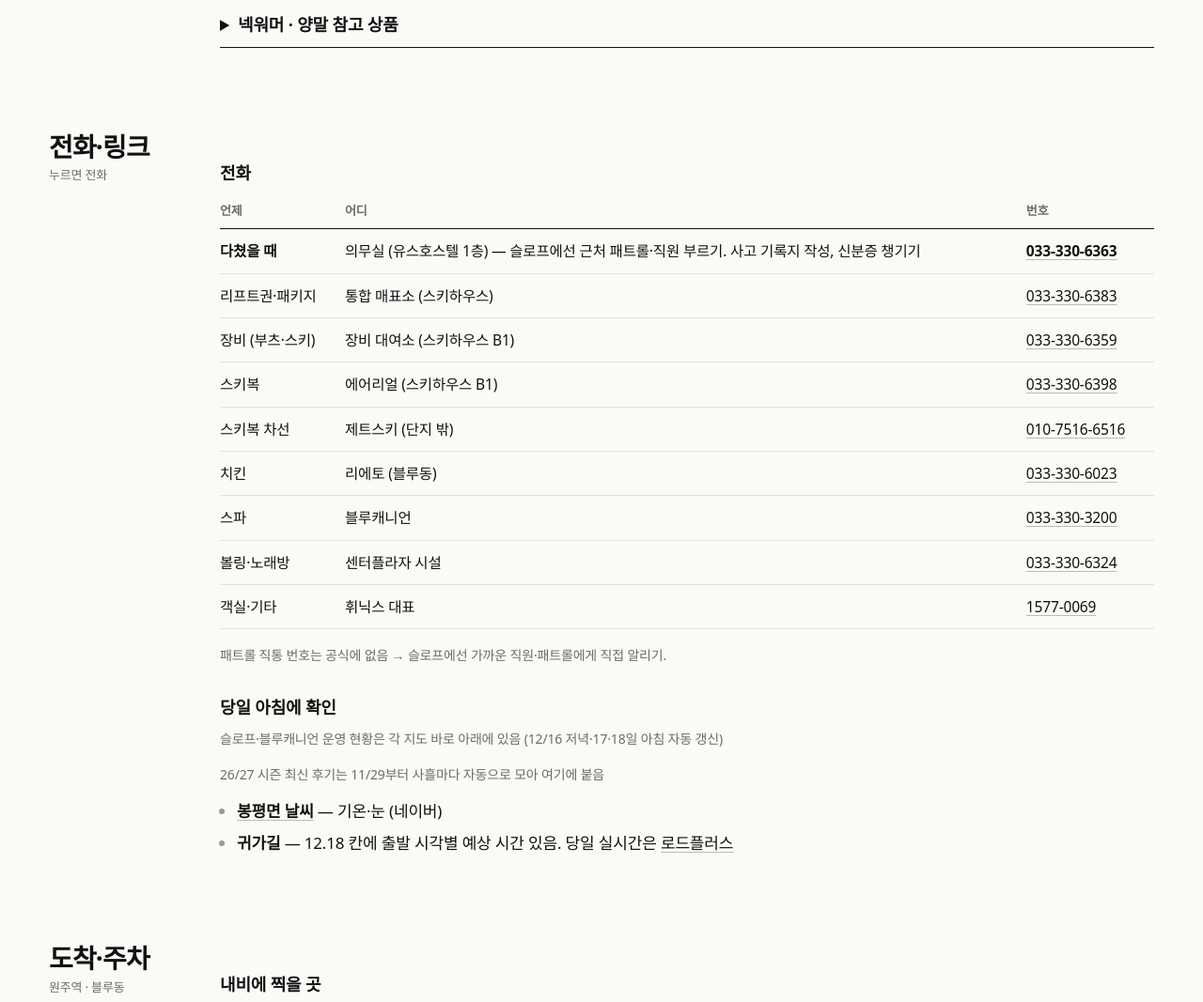
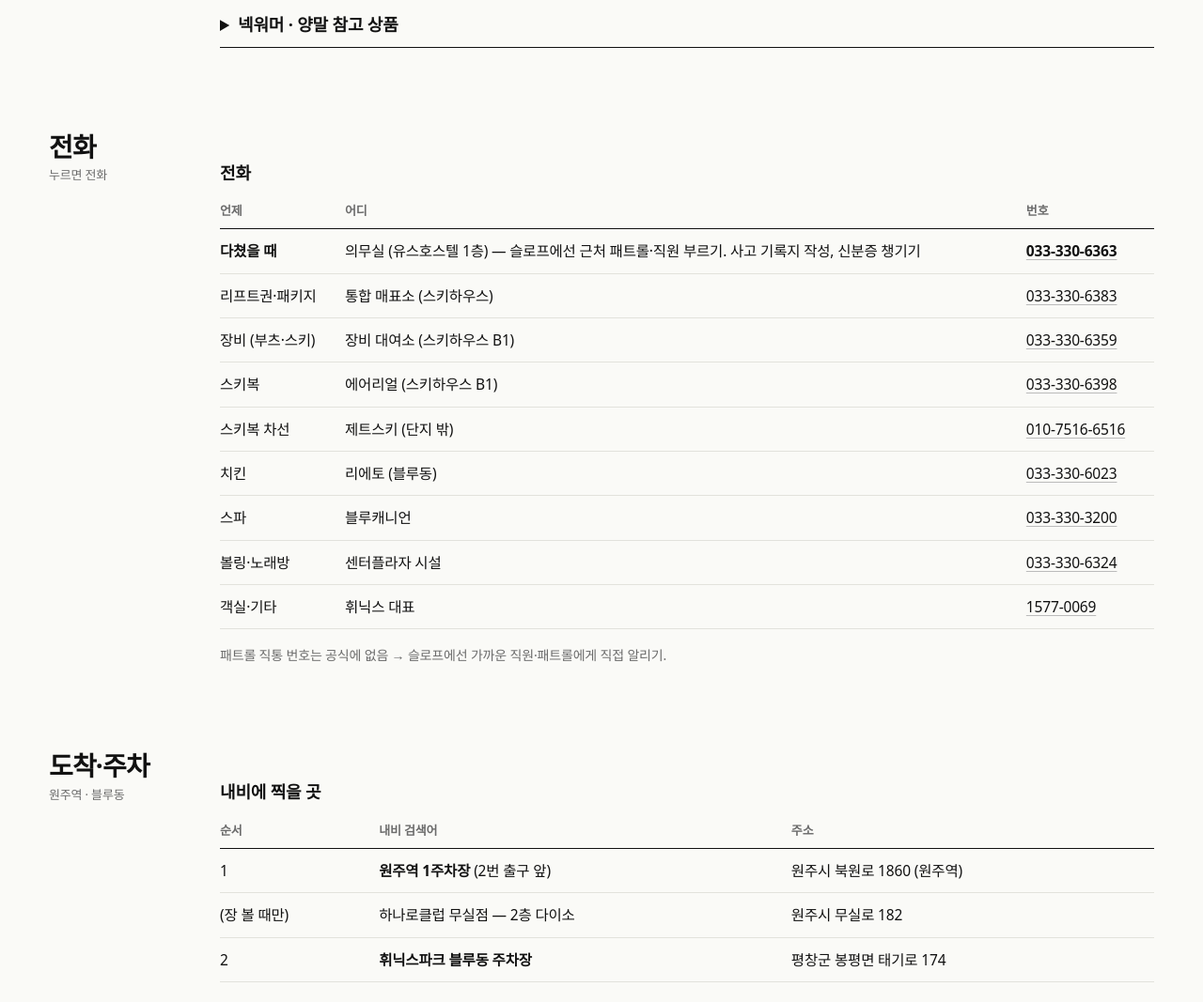
Before and after one commit to designinglaunguage/ski-1217, a plain HTML site: page index.html in a window 1280 px wide. Shown: the part 966-2033 px from the top of the page at 94% size. Drawn offline with Linux system fonts and the light colour scheme.

Commit message:
update 11-28 00:05

```diff
--- a/index.html
+++ b/index.html
@@ -114,7 +114,7 @@ nav.toc a.cur b{color:var(--accent,#c2410c);text-decoration:underline;text-under
 <h1>휘닉스 <mark>1박 2일</mark></h1>
 <nav class="toc">
 <a href="#p"><b>준비물</b><span>살 것 · 챙길 것 · 장보기</span></a>
-<a href="#call"><b>전화·링크</b><span>누르면 전화 · 당일 확인</span></a>
+<a href="#call"><b>전화</b><span>누르면 바로 전화</span></a>
 <a href="#m"><b>도착·주차</b><span>원주역 15분 무료 · 블루동 지하</span></a>
 <a href="#r"><b>렌탈·슬로프</b><span>비용 · 리프트 가는 길 · 슬로프</span></a>
 <a href="#fac"><b>저녁·숙소</b><span>놀거리 · 편의점 · 객실</span></a>
@@ -145,7 +145,7 @@ nav.toc a.cur b{color:var(--accent,#c2410c);text-decoration:underline;text-under
 </ul></details>
 </div></section>
 
-<section class="step" id="call"><div class="t"><b>전화·링크</b><span>누르면 전화</span></div><div>
+<section class="step" id="call"><div class="t"><b>전화</b><span>누르면 전화</span></div><div>
 <h3>전화</h3>
 <div class="tw"><table><thead><tr><th>언제</th><th>어디</th><th>번호</th></tr></thead><tbody>
 <tr><td><b>다쳤을 때</b></td><td>의무실 (유스호스텔 1층) — 슬로프에선 근처 패트롤·직원 부르기. 사고 기록지 작성, 신분증 챙기기</td><td><a href="tel:0333306363"><b>033-330-6363</b></a></td></tr>
@@ -159,13 +159,7 @@ nav.toc a.cur b{color:var(--accent,#c2410c);text-decoration:underline;text-under
 <tr><td>객실·기타</td><td>휘닉스 대표</td><td><a href="tel:15770069">1577-0069</a></td></tr>
 </tbody></table></div>
 <p class="note">패트롤 직통 번호는 공식에 없음 → 슬로프에선 가까운 직원·패트롤에게 직접 알리기.</p>
-<h3>당일 아침에 확인</h3>
-<p class="note">슬로프·블루캐니언 운영 현황은 각 지도 바로 아래에 있음 (12/16 저녁·17·18일 아침 자동 갱신)</p>
-<p class="note">26/27 시즌 최신 후기는 11/29부터 사흘마다 자동으로 모아 여기에 붙음</p>
-<ul class="pt">
-<li><a href="https://search.naver.com/search.naver?query=%ED%8F%89%EC%B0%BD%EA%B5%B0+%EB%B4%89%ED%8F%89%EB%A9%B4+%EB%82%A0%EC%94%A8" target="_blank"><b>봉평면 날씨</b></a> — 기온·눈 (네이버)</li>
-<li><b>귀가길</b> — 12.18 칸에 출발 시각별 예상 시간 있음. 당일 실시간은 <a href="http://www.roadplus.co.kr" target="_blank">로드플러스</a></li>
-</ul>
+
 </div></section>
 
 <section class="step" id="m" data-until="2026-12-17T12:00"><div class="t"><b>도착·주차</b><span>원주역 · 블루동</span></div><div>
@@ -308,7 +302,7 @@ nav.toc a.cur b{color:var(--accent,#c2410c);text-decoration:underline;text-under
 <li><b>13:30</b><span>귀가 점심 (식당 표 "18 점심")</span></li>
 </ol>
 <h3>귀가길 — 몇 시에 출발하나</h3>
-<div class="tw"><table><thead><tr><th>휘닉스 출발</th><th>수원역까지</th><th>계산역까지 (수원 거쳐)</th></tr></thead><tbody>
+<div class="tw"><table><thead><tr><th>휘닉스 출발</th><th>수원역까지</th><th>집까지 (수원 거쳐)</th></tr></thead><tbody>
 <tr><td><b>13:00</b></td><td><b>2시간 14분</b></td><td><b>3시간 41분</b></td></tr>
 <tr><td>14:00</td><td>2시간 41분</td><td>4시간 17분</td></tr>
 <tr><td>15:00</td><td>3시간 1분</td><td>4시간 35분</td></tr>
```
